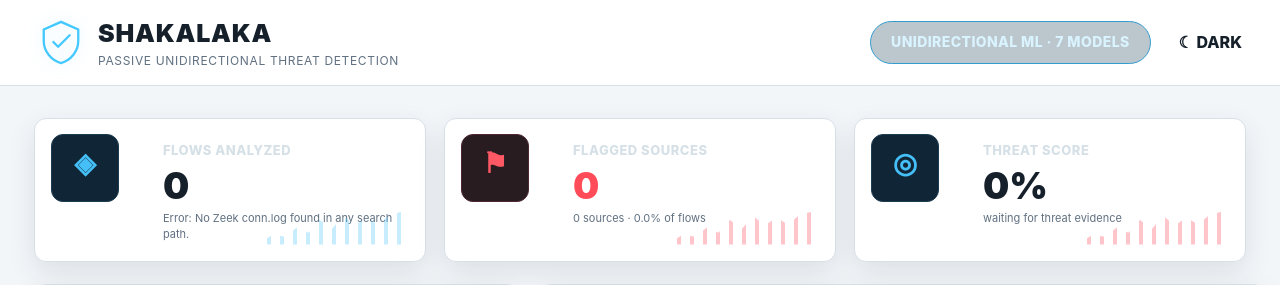
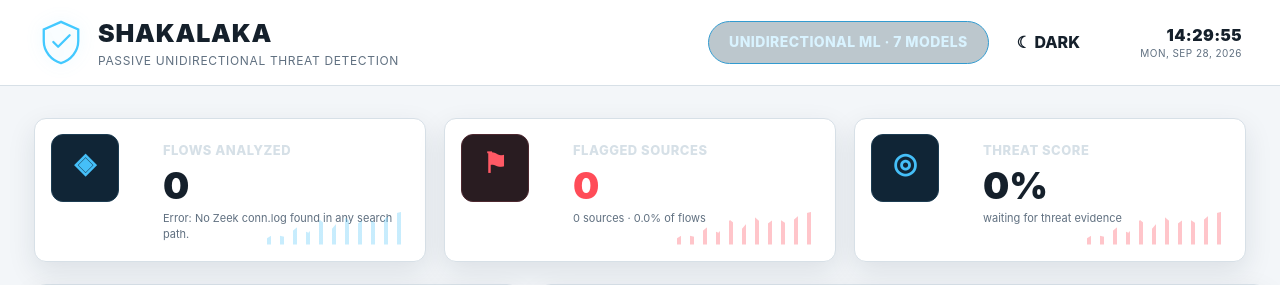
Before and after one commit to 07Smiley/ai-unidirectional-threat-detection, a Flask app: page / in a window 1280 px wide. Shown: the top 285 px of the page. Run offline with Flask 3, Linux system fonts and the light colour scheme.

Commit message:
Add live date and time to dashboard

```diff
--- a/templates/index.html
+++ b/templates/index.html
@@ -34,6 +34,9 @@ body.light-mode .live-select{background:#fff;border-color:var(--line)}
 .live-btn:disabled{opacity:.4;cursor:not-allowed}
 .live-status{font-size:10px;font-weight:800;letter-spacing:.7px;color:var(--green);white-space:nowrap}
 .theme-toggle{height:46px;background:transparent;border:0;color:var(--text);font-weight:800;cursor:pointer;white-space:nowrap}
+.live-clock{min-width:150px;text-align:right;line-height:1.15}
+.live-clock .time{font-size:16px;font-weight:900;letter-spacing:.4px}
+.live-clock .date{font-size:10px;color:var(--muted);margin-top:4px;text-transform:uppercase;letter-spacing:.45px}
 .shell{max-width:1500px;margin:0 auto;padding:32px 34px 48px;display:flex;flex-direction:column;gap:22px}
 .stats{display:grid;grid-template-columns:repeat(3,1fr);gap:18px}
 .stat{position:relative;min-height:112px;background:linear-gradient(145deg,#0f1b25,#0b151e);border:1px solid #20313f;border-radius:12px;padding:22px 24px 18px 128px;overflow:hidden;box-shadow:var(--shadow)}
@@ -123,7 +126,7 @@ body.light-mode .log-row{border-color:var(--line)}
 .sensor-control[hidden]{display:none!important}
 ::-webkit-scrollbar{width:7px}::-webkit-scrollbar-track{background:transparent}::-webkit-scrollbar-thumb{background:#29404f;border-radius:7px}
 @media(max-width:1100px){header{padding:0 20px}.brand{min-width:250px}.main{grid-template-columns:1fr}.model-badge{margin-left:auto}.log-row,.log-table-head{grid-template-columns:70px 1.4fr 65px 70px 65px 75px 75px}}
-@media(max-width:760px){header{height:auto;min-height:86px;flex-wrap:wrap;padding:15px 16px;gap:12px}.brand{min-width:0}.brand-text h1{font-size:20px}.brand-text p{font-size:9px}.model-badge{order:3;width:100%;text-align:center}.live-controls{margin-left:auto}.stats{grid-template-columns:1fr}.shell{padding:18px 12px}.detail-grid{grid-template-columns:repeat(2,1fr)}.log-table-head{display:none}.log-row{display:flex;flex-wrap:wrap;gap:7px}.log-row>*{min-width:70px}}
+@media(max-width:760px){header{height:auto;min-height:86px;flex-wrap:wrap;padding:15px 16px;gap:12px}.brand{min-width:0}.brand-text h1{font-size:20px}.brand-text p{font-size:9px}.model-badge{order:3;width:100%;text-align:center}.live-controls{margin-left:auto}.live-clock{min-width:125px}.live-clock .time{font-size:14px}.stats{grid-template-columns:1fr}.shell{padding:18px 12px}.detail-grid{grid-template-columns:repeat(2,1fr)}.log-table-head{display:none}.log-row{display:flex;flex-wrap:wrap;gap:7px}.log-row>*{min-width:70px}}
 </style>
 </head>
 <body>
@@ -139,6 +142,10 @@ body.light-mode .log-row{border-color:var(--line)}
     <button id="liveStart" class="live-btn sensor-control">▶ START LIVE</button>
     <button id="liveStop" class="live-btn secondary sensor-control" disabled>◉ STOP</button>
     <button id="themeToggle" class="theme-toggle" type="button">☀ LIGHT</button>
+    <div class="live-clock" id="liveClock" aria-label="Live date and time">
+      <div class="time" id="liveClockTime">--:--:--</div>
+      <div class="date" id="liveClockDate">Loading date…</div>
+    </div>
     <span id="liveStatus" class="live-status sensor-control">API OFFLINE</span>
   </div>
 </header>
@@ -303,6 +310,29 @@ async function focusThreatSource(){
 const handledResponseIps = new Set();
 let responseActionInFlight = false;
 const RESPONSE_THRESHOLD = 92;
+
+function updateLiveClock(){
+  const now = new Date();
+  const time = now.toLocaleTimeString([], {
+    hour: '2-digit',
+    minute: '2-digit',
+    second: '2-digit',
+    hour12: false
+  });
+  const date = now.toLocaleDateString([], {
+    weekday: 'short',
+    day: '2-digit',
+    month: 'short',
+    year: 'numeric'
+  });
+  const timeEl = document.getElementById('liveClockTime');
+  const dateEl = document.getElementById('liveClockDate');
+  if(timeEl) timeEl.textContent = time;
+  if(dateEl) dateEl.textContent = date;
+}
+
+updateLiveClock();
+setInterval(updateLiveClock, 1000);
 
 async function loadLiveStatus(){
   try{
```
